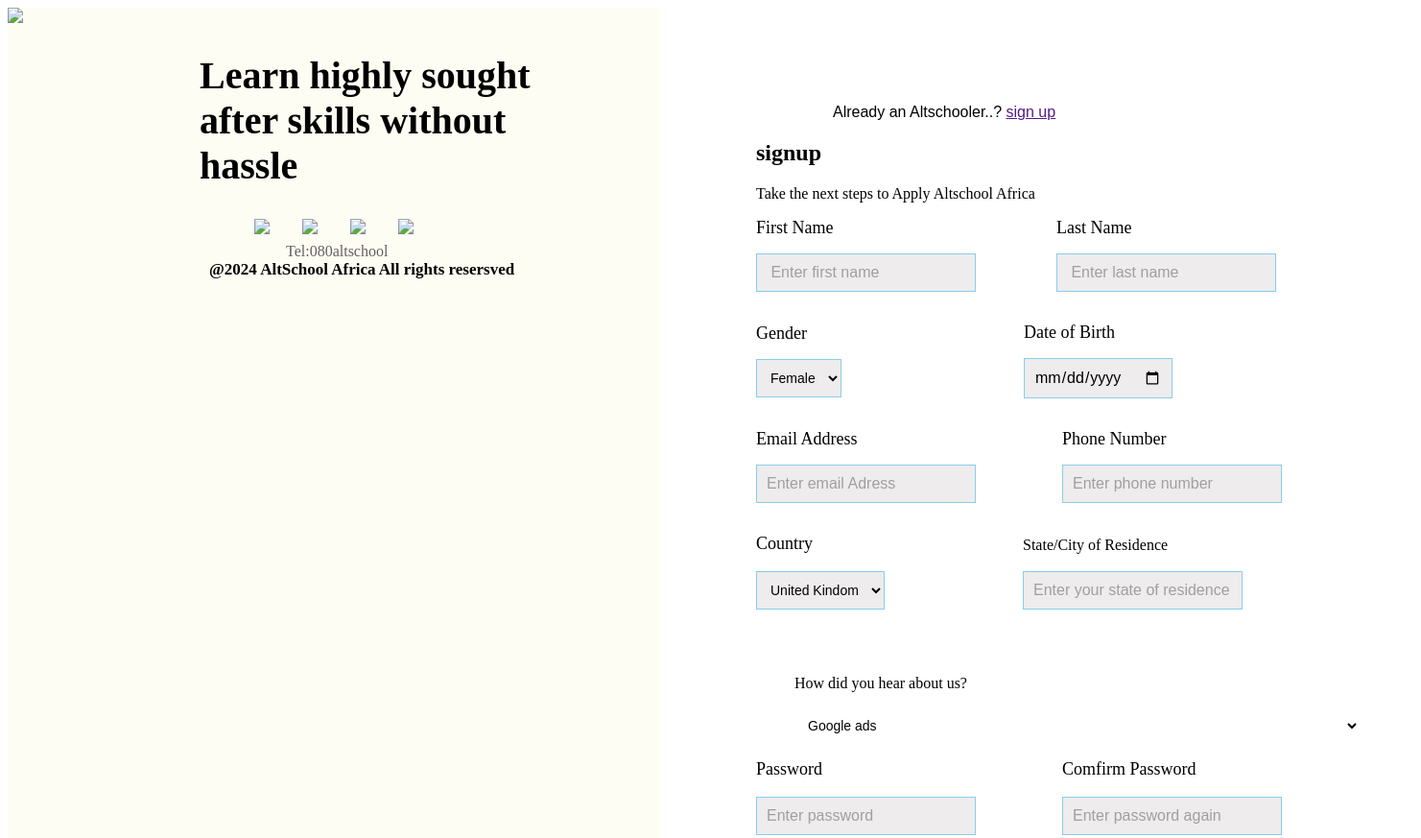
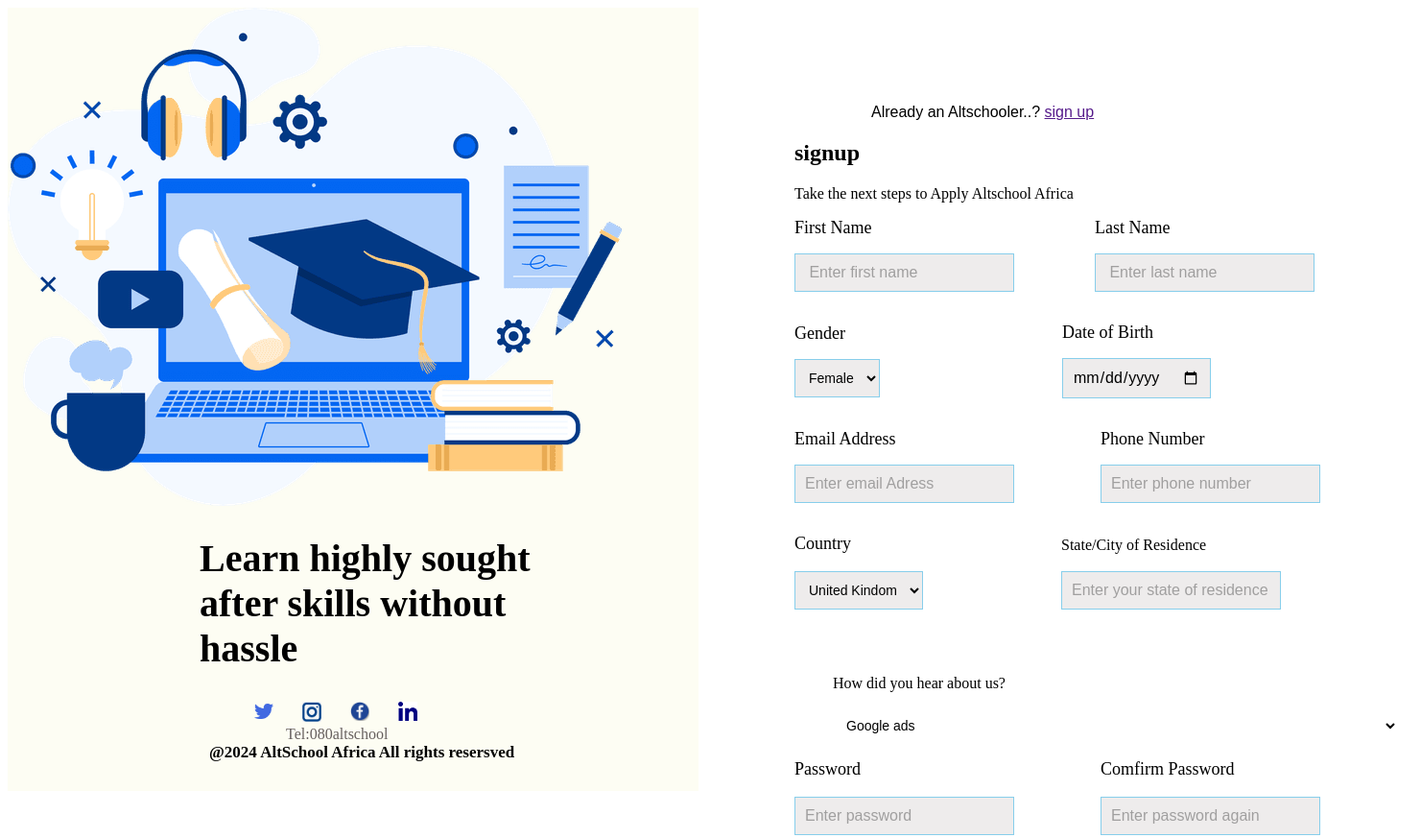
Before and after one commit to promize57/assignment1, a plain HTML site: page form.html in a window 1280 px wide. Shown: the top 873 px of the page at 96% size, 1481 px wide, since content can reach past the window. Drawn offline with Linux system fonts and the light colour scheme.

Commit message:
assignment one

```diff
--- a/form.html
+++ b/form.html
@@ -13,7 +13,7 @@
 
       <div class="right-bg-container">
         <div>
-          <img class="bg-picture" src="/thumbnails/https___res.cloudinary.com_talentql-inc_image_upload_v1703728439_student-portal_academic_zzg4hi.png">
+          <img class="bg-picture" src="thumbnails/https___res.cloudinary.com_talentql-inc_image_upload_v1703728439_student-portal_academic_zzg4hi.png">
         </div>
         <div>
 
@@ -24,16 +24,16 @@
           </div>
           <div class="image-main-container">
             <diV class="image-container">
-              <img  class="images" src="/thumbnails/dark-blue-tweetlogo.png">
+              <img  class="images" src="thumbnails/dark-blue-tweetlogo.png">
             </diV>
             <diV class="image-container">
-              <img class="images" src="/thumbnails/blue-instagRAM.png">
+              <img class="images" src="thumbnails/blue-instagRAM.png">
             </diV>
             <diV class="image-container">
-              <img class="images" src="/thumbnails/facebook-logo.png">
+              <img class="images" src="thumbnails/facebook-logo.png">
             </diV>
             <div class="image-container">
-              <img class="images" src="/thumbnails/linkdin-blue-logo.png">
+              <img class="images" src="thumbnails/linkdin-blue-logo.png">
             </div>
           </div>
           <div class="telephone">
--- a/right.css
+++ b/right.css
@@ -2,6 +2,7 @@
   display:inline-block;
   background-color:rgb(253, 253, 243);
   padding-right:80px;
+  height:fit-content;
 
 
 }
```
Also changed, not shown: index.html (+1 -1 lines), thumbnails/altschool-ID.jpeg (added), thumbnails/blue-instagRAM.png (added), thumbnails/dark-blue-tweetlogo.png (added), thumbnails/facebook-logo.png (added), thumbnails/https___res.cloudinary.com_talentql-inc_image_upload_v1703728439_student-portal_academic_zzg4hi.png (added), thumbnails/linkdin-blue-logo.png (added).
